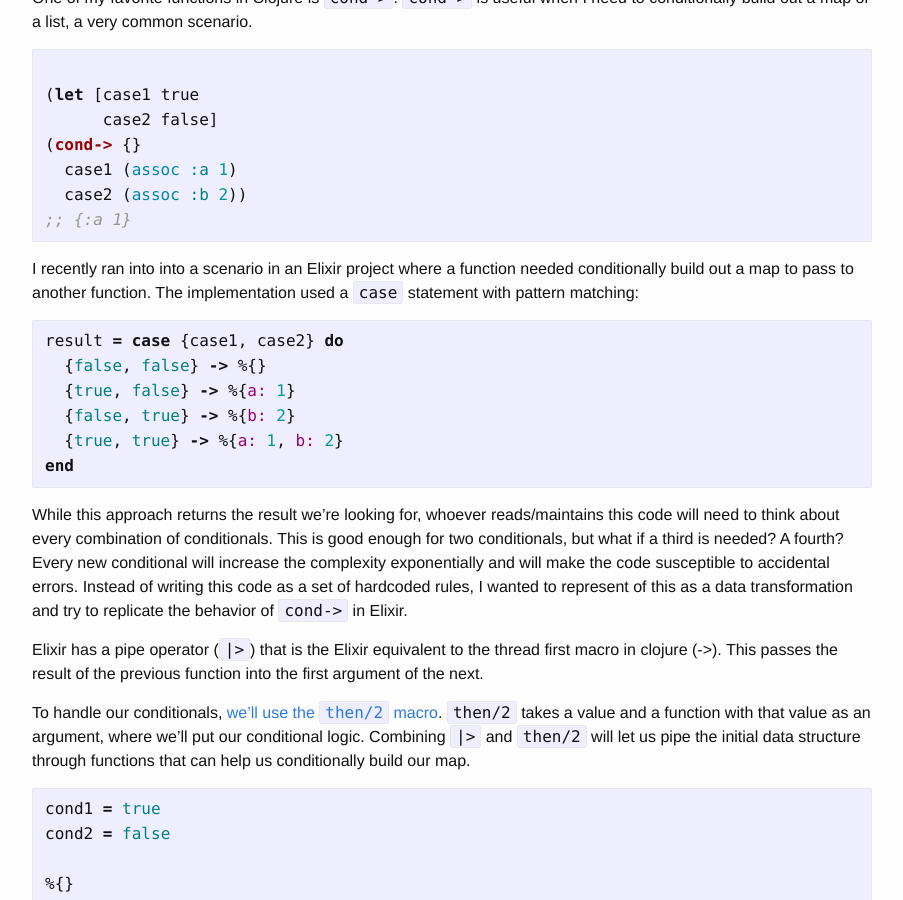
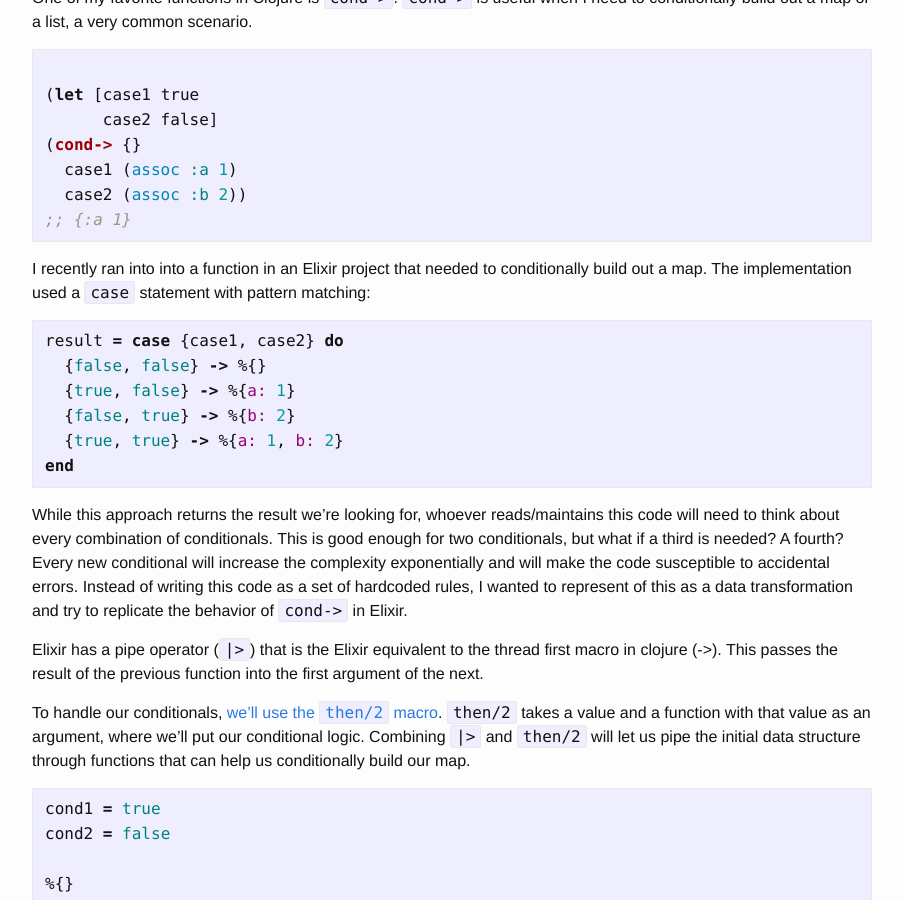
Before and after one commit to joannecheng/joannecheng.github.io, a Jekyll site: the page built from _posts/2024-03-29-elixir-then.markdown, in a window 1280 px wide and 900 px high, scrolled down 312 px. Shown: the whole window, without its empty margins (188-1091 px from the left). Built offline with Jekyll 4.4.1, drawn with Linux system fonts in a browser that asks for light colours; nearby versions of some CDN libraries; library files that are not in the unit come from our copies.

Commit message:
change language

````diff
--- a/_posts/2024-03-29-elixir-then.markdown
+++ b/_posts/2024-03-29-elixir-then.markdown
@@ -16,7 +16,7 @@ One of my favorite functions in Clojure is `cond->`. `cond->` is useful when I n
 ;; {:a 1}
 ```
 
-I recently ran into into a scenario in an Elixir project where a function needed conditionally build out a map to pass to another function.
+I recently ran into into a function in an Elixir project that needed to conditionally build out a map.
 The implementation used a `case` statement with pattern matching:
 
 ```elixir
````
